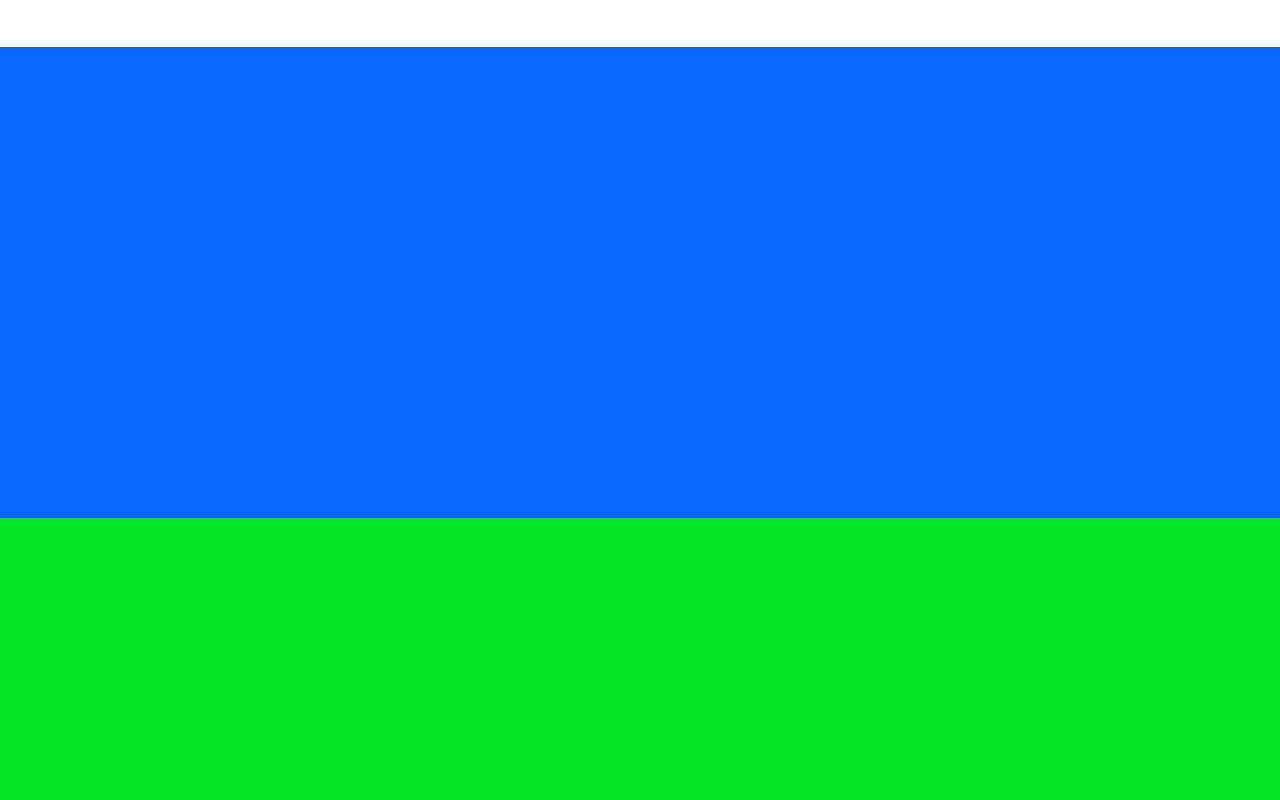
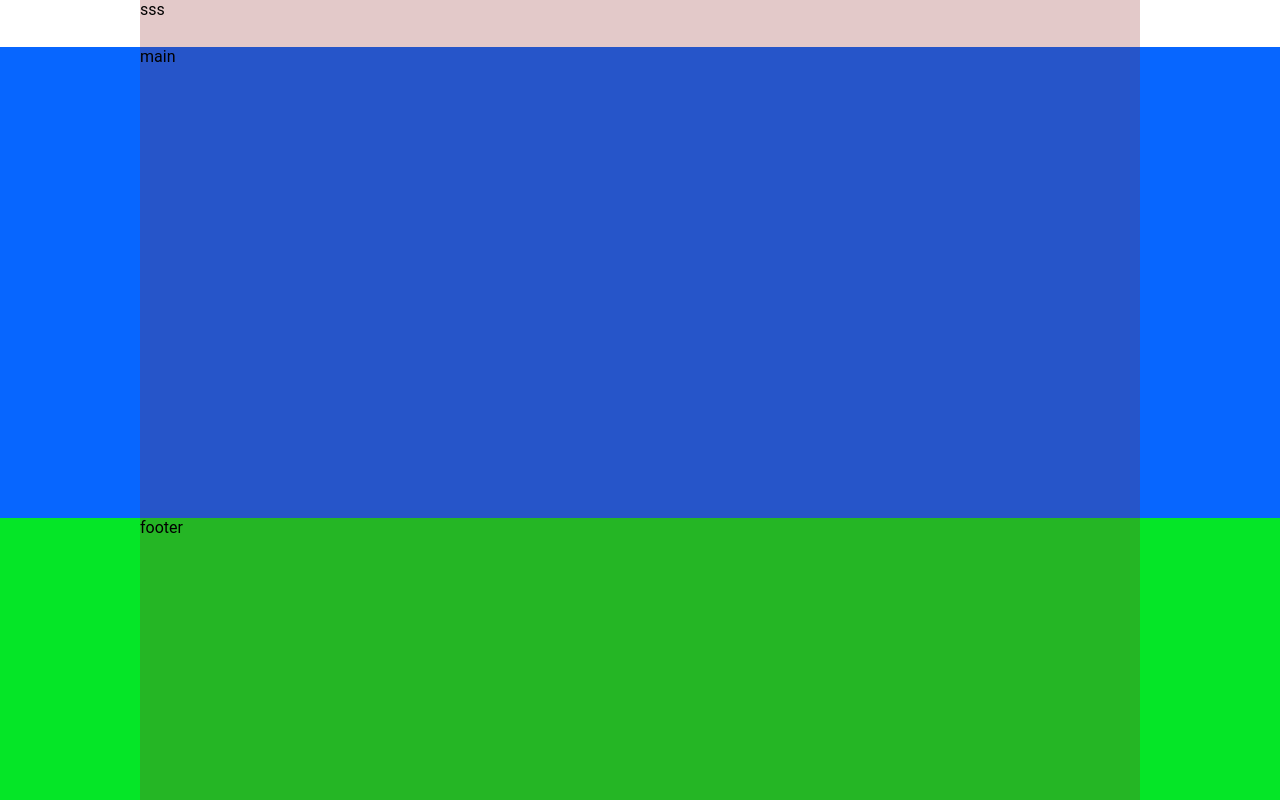
Before and after one commit to edaless/vite-comics, a Vue app: page / in a window 1280 px wide. Built offline with nearby package versions, Linux system fonts and the light colour scheme.

Commit message:
primi components

```diff
--- a/src/App.vue
+++ b/src/App.vue
@@ -16,23 +16,26 @@ Creare un componente aggiuntivo per gestire la fascia azzurra con le icone.
 
 
 <script setup>
-// import HelloWorld from './components/HelloWorld.vue'
+import Header from './components/Header.vue'
+import Main from './components/Main.vue'
+import Footer from './components/Footer.vue'
 </script>
 
 <template>
   <div id="container">
-    <header>
+    <Header />
+    <Main />
+    <Footer />
 
-    </header>
-    <main>
-
-    </main>
-    <footer>
-
-    </footer>
   </div>
 
 </template>
+
+
+
+
+
+
 
 <style lang="scss" scoped>
 * {
@@ -51,23 +54,6 @@ Creare un componente aggiuntivo per gestire la fascia azzurra con le icone.
   background-color: yellow;
   display: flex;
   flex-direction: column;
-}
-
-header {
-  width: 100%;
-  height: 10vh;
-  background-color: white;
-}
-
-main {
-  width: 100%;
-  height: 100%;
-  background-color: rgb(7, 102, 255);
-}
-
-footer {
-  width: 100%;
-  height: 480px;
-  background-color: rgb(5, 230, 39);
+  // overflow: scroll;
 }
 </style>
--- /dev/null
+++ b/src/components/Footer.vue
@@ -0,0 +1,23 @@
+<script>
+
+
+
+</script>
+
+<template>
+  <div id="conta">
+    <div class="larghezza">
+      footer
+    </div>
+  </div>
+</template>
+
+<style lang="scss" scoped>
+#conta {
+  display: flex;
+  justify-content: center;
+  width: 100%;
+  height: 480px;
+  background-color: rgb(5, 230, 39);
+}
+</style>
--- /dev/null
+++ b/src/components/Header.vue
@@ -0,0 +1,30 @@
+<script>
+
+// export default {
+//   name: "AppTitle",
+//   data() {
+//     return {
+//       saluto: "La mia prima app con Vite!"
+//     }
+//   }
+// }
+</script>
+
+<template>
+  <div id="conta">
+    <div class="larghezza">
+      sss
+    </div>
+  </div>
+</template>
+
+<style lang="scss" scoped>
+#conta {
+
+  display: flex;
+  justify-content: center;
+  width: 100%;
+  height: 10vh;
+  background-color: white;
+}
+</style>
--- /dev/null
+++ b/src/components/Main.vue
@@ -0,0 +1,24 @@
+<script>
+
+
+
+</script>
+
+<template>
+  <div id="conta">
+    <div class="larghezza">
+      main
+    </div>
+  </div>
+</template>
+
+<style lang="scss" scoped>
+#conta {
+
+  display: flex;
+  justify-content: center;
+  width: 100%;
+  height: 100%;
+  background-color: rgb(7, 102, 255);
+}
+</style>
--- a/src/style.css
+++ b/src/style.css
@@ -4,3 +4,13 @@
   box-sizing: border-box;
   font-family: 'Roboto', sans-serif;
 }
+
+
+.larghezza {
+  width: 1000px;
+  height: 100%;
+
+
+  /* debug */
+  background-color: rgba(138, 30, 30, 0.24);
+}
```
